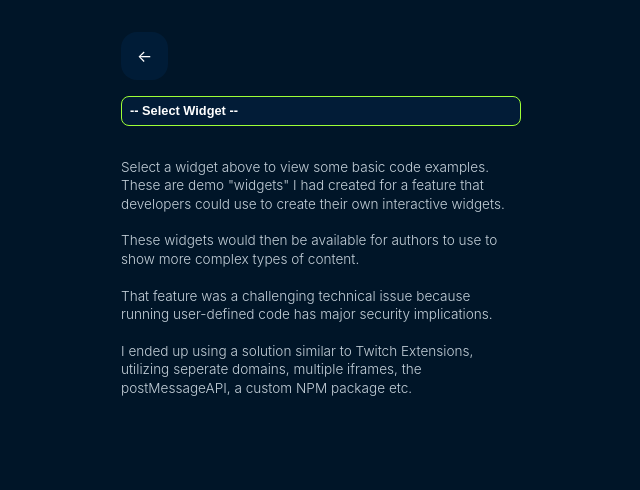
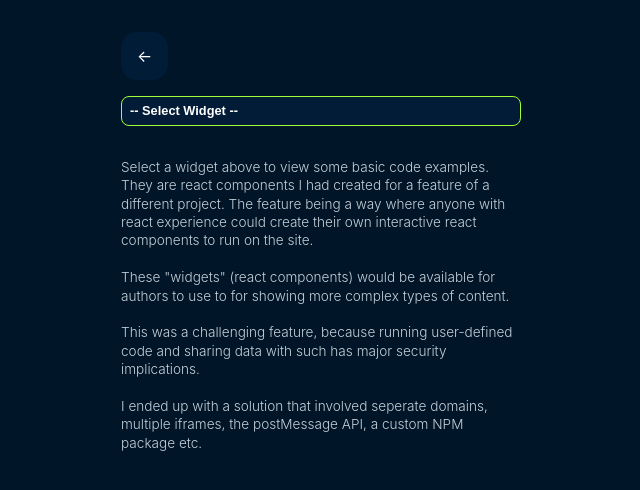
Before and after one commit to zacmiller26/web-portfolio, a Next.js app: page /examples in a window 1280 px wide. Shown: the top 490 px of the page, without its empty margins (319-959 px from the left). Built offline with nearby package versions, Linux system fonts and the light colour scheme.

Commit message:
improved static text

```diff
--- a/layout/Widgets.tsx
+++ b/layout/Widgets.tsx
@@ -34,19 +34,19 @@ const Widgets: React.FC = () => {
 }
 
 const NexusWidgetsNote = () => (
-  <p>Select a widget above to view some basic code examples. These are
-    demo "widgets" I had created for a feature that developers could use
-    to create their own interactive widgets.
+  <p>Select a widget above to view some basic code examples. They are
+    react components I had created for a feature of a different project. The
+    feature being a way where anyone with react experience could create
+    their own interactive react components to run on the site.
   <br /><br />
-  These widgets would then be
-  available for authors to use to show more complex types of content.
+  These "widgets" (react components) would be available for authors to use to
+  for showing more complex types of content.
   <br /><br />
-  That feature was a challenging technical issue because running
-  user-defined code has major security implications.
+  This was a challenging feature, because running user-defined code and sharing
+  data with such has major security implications.
   <br /><br />
-  I ended up using a solution similar to Twitch Extensions,
-  utilizing seperate domains, multiple iframes, the postMessageAPI,
-  a custom NPM package etc.
+  I ended up with a solution that involved seperate domains,
+  multiple iframes, the postMessage API, a custom NPM package etc.
 </p>
 )
 
```
Also changed, not shown: layout/Home.tsx (+5 -5 lines).
